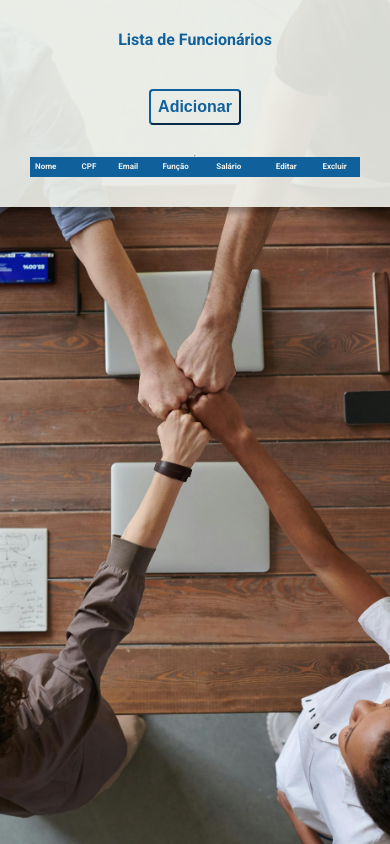
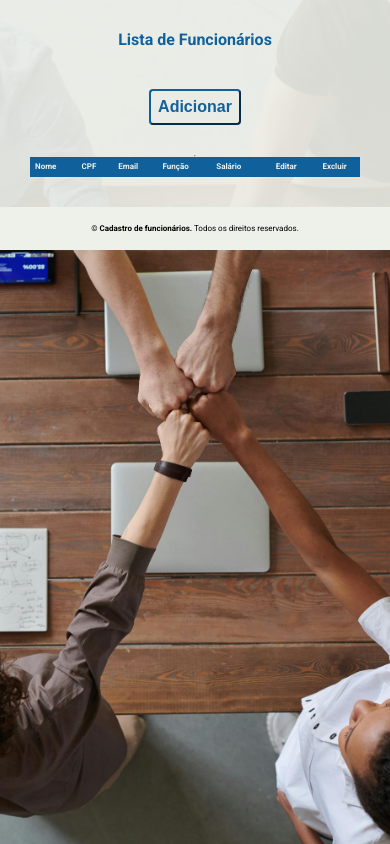
Before and after one commit to Josinaldo-Jr/cadastro_func_itens_javascript, a website: page pages/list.html in a window 390 px wide. Drawn offline with Linux system fonts and the light colour scheme; sample sign-in values are in the browser's storage.

Commit message:
chore: salva progresso antes de atualizar main

```diff
--- a/pages/list.html
+++ b/pages/list.html
@@ -42,6 +42,10 @@
     </div>
   </div>
 
+   <footer class="rodape">
+    <p>© <b>Cadastro de funcionários.</b> Todos os direitos reservados.</p>
+  </footer>
+
   <script src="../scripts/list.js" defer></script>
 </body>
 </html>
--- a/styles/list.css
+++ b/styles/list.css
@@ -104,8 +104,16 @@ tbody tr td.acao {
   text-align: center;
 }
 
-@media (max-width: 700px) {
-  body {
+.rodape {
+  background-color: var(--default-color);
+  text-align: center;
+  padding: 1rem;
+  width: 100%;
+}
+
+@media screen and (max-width: 600px) {
+
+   body {
     font-size: 0.5rem;
   }
 
@@ -120,4 +128,12 @@ tbody tr td.acao {
   td button i:first-child {
     margin-right: 0;
   }
+
+
+  .rodape p {
+    max-width: 260px;
+    margin: 0 auto;
+    line-height: 1.4;
+  }
+
 }
```
Also changed, not shown: pages/index.html (+3 -4 lines).
